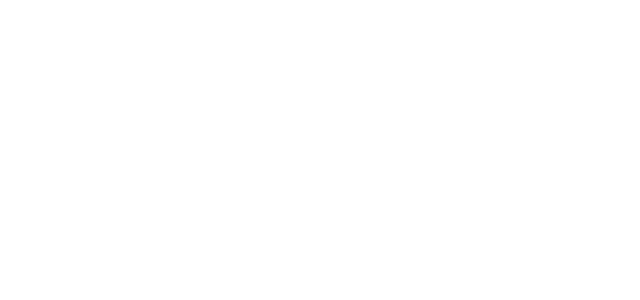
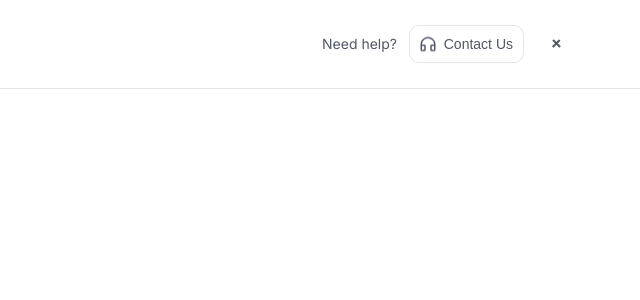
Before and after one commit to georgiobejjani/veerTest, a React (Create React App) app: page / in a window 1280 px wide. Shown: the top 300 px of the page, without its empty margins (640-1280 px from the left). Built offline with nearby package versions, Linux system fonts and the light colour scheme.

Commit message:
Implemented upperHeader content

```diff
--- a/src/App.js
+++ b/src/App.js
@@ -1,10 +1,12 @@
 import "./App.scss";
+import Login from "./Containers/Login/Login";
 
 function App() {
-  return (
-    <div className="App">
-    </div>
-  )
+    return (
+        <div className="App">
+            <Login />
+        </div>
+    )
 }
 
 export default App;
--- a/src/App.scss
+++ b/src/App.scss
@@ -1 +1,12 @@
 @import '../src/sass/style';
+
+body {
+    margin: 0;
+    padding: 0;
+    font-family: $mainFont;
+}
+
+.container {
+    width: 90%;
+    margin: auto;
+}
--- /dev/null
+++ b/src/Components/Header/Header.js
@@ -0,0 +1,24 @@
+import React from "react";
+import classes from "./Header.module.scss";
+import contactUsIcon from "../../assets/contactUsIcon.png";
+
+export default function Header() {
+    return (
+        <header className={classes.header}>
+            <div className="container">
+                <nav className={classes.navBar}>
+                    <span className={classes.navBar__link}>Need help?</span>
+                    <button className={classes.navBar__btnAction}>
+                        <img
+                            alt="contactUs-icon"
+                            src={contactUsIcon}
+                            className={classes.navBar__icon}
+                        />
+                        contact us
+                    </button>
+                    <div className={classes.closeContainer} />
+                </nav>
+            </div>
+        </header>
+    );
+}
--- /dev/null
+++ b/src/Components/Header/Header.module.scss
@@ -0,0 +1,89 @@
+@import "../../sass/style.scss";
+
+.header {
+    height: 88px;
+    background-color: $white;
+    border-bottom: 1px solid $secondaryColor;
+    width: 100%;
+    position: relative;
+    line-height: 88px;
+}
+
+.navBar {
+    @include flex(row,nowrap,flex-end);
+
+    &__link {
+        font-weight: 400;
+        color: $textColor;
+        font-size: 14px;
+    }
+
+    &__btnAction {
+        width: 115px;
+        border-radius: 10px;
+        border: 1px solid $secondaryColor;
+        padding: 10px;
+        background-color: transparent;
+        cursor: pointer;
+        color: $textColor;
+        font-size: 14px;
+        font-weight: 500;
+        text-transform: capitalize;
+        margin: 0 12px;
+        text-align: right;
+        position: relative;
+        transition: all 0.4s ease-in-out;
+        transform: perspective(1000px) translateZ(0);
+
+        &:hover {
+            color: $black;
+            border: 1px solid $lightWhiteColor;
+            background-color: $lightWhiteColor;
+            transform: perspective(1000px) translateZ(-10px);
+        }
+    }
+
+    &__icon {
+        @include middle_align();
+        position: absolute;
+        left: 10px;
+        margin-right: 10px;
+    }
+}
+
+.closeContainer {
+    padding: 20px;
+    border-radius: 10px;
+    cursor: pointer;
+    transition: all 0.4s ease-in-out;
+    transform: perspective(1000px) translateZ(0px);
+    position: relative;
+
+    &:hover {
+        background-color: $lightWhiteColor;
+        transform: perspective(1000px) translateZ(40px);
+
+        &::after,
+        &::before {
+            background-color: $black;
+        }
+
+    }
+
+    &::before,
+    &::after {
+        content: "";
+        position: absolute;
+        width: 10px;
+        height: 1.5px;
+        background-color: $textColor;
+    }
+
+    &::before {
+        transform: rotate(135deg) translateY(4px) translateX(2.5px);
+    }
+
+    &::after {
+        transform: rotate(225deg) translateX(4px) translateY(-2.5px);
+    }
+}
--- /dev/null
+++ b/src/Containers/Login/Login.js
@@ -0,0 +1,7 @@
+import React from 'react'
+import Header from '../../Components/Header/Header'
+export default function Login() {
+    return (
+        <Header />
+    )
+}
--- a/src/sass/variables.scss
+++ b/src/sass/variables.scss
@@ -7,6 +7,8 @@
 $white: #ffffff;
 $textColor: #525866;
 $lightGreen: #8ccfb7;
+$secondaryColor: #e2e4e9;
+$lightWhiteColor: #f6f8fa;
 
 // Media Queries
 $mobile: "(max-width: 768px)";
```
Also changed, not shown: src/assets/contactUsIcon.png (added), src/assets/xIcon.png (added).
